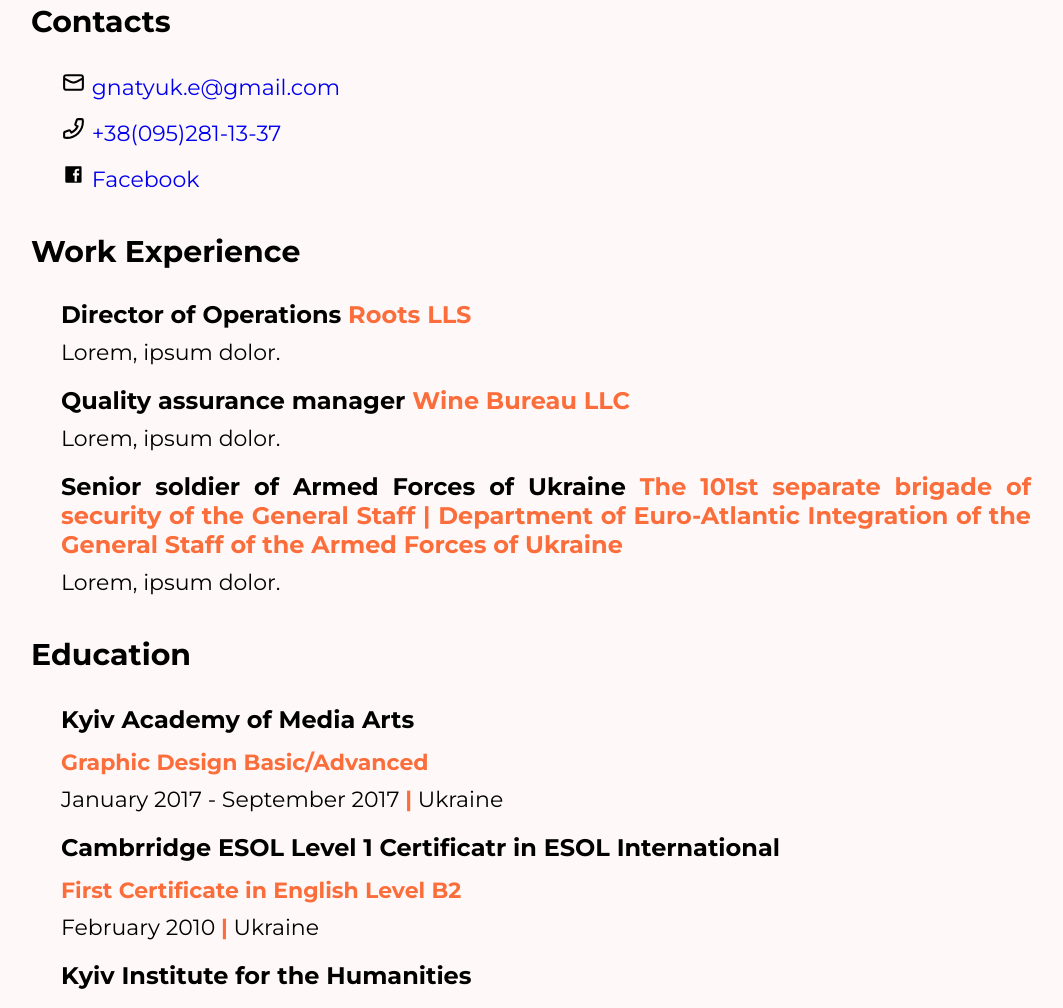
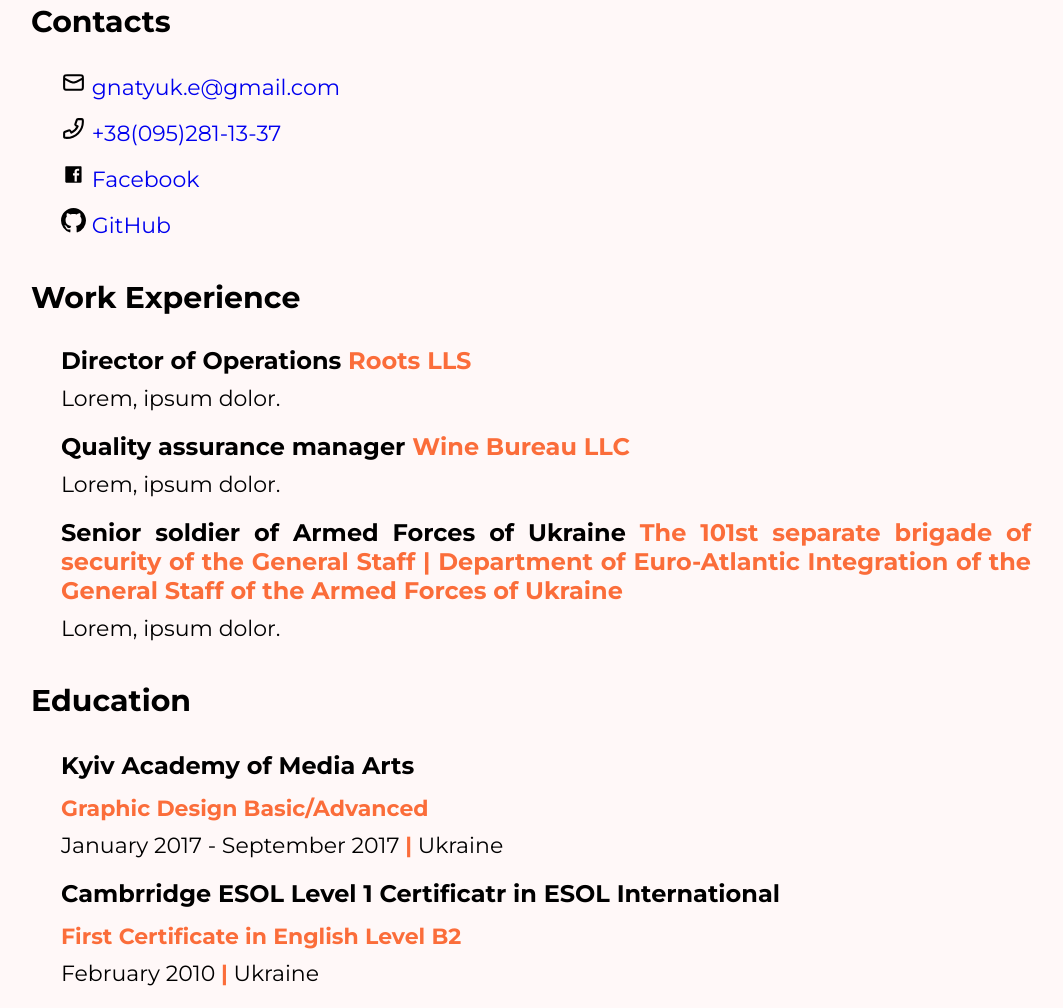
Before and after one commit to eugenehnatiuk/hillel_front_basic_2023, a plain HTML site: page index.html in a window 1280 px wide. Shown: the part 871-1879 px from the top of the page, without its empty margins (109-1172 px from the left). Drawn offline with Linux system fonts and the light colour scheme; a web font is replaced by a local one.

Commit message:
contacts added

```diff
--- a/index.html
+++ b/index.html
@@ -112,6 +112,11 @@
 				<p style="margin: 15px 0px; padding-left: 30px;"><img src="img/facebook.svg" alt="Facebook" width="25"
 						height="25">
 					<a href="https://www.facebook.com/eugene.hnatyuk/">Facebook</a>
+				</p>
+				<p style="margin: 15px 0px; padding-left: 30px;"><svg height="25" aria-hidden="true" viewBox="0 0 16 16" version="1.1" width="25" data-view-component="true" class="octicon octicon-mark-github v-align-middle color-fg-default">
+					<path d="M8 0c4.42 0 8 3.58 8 8a8.013 8.013 0 0 1-5.45 7.59c-.4.08-.55-.17-.55-.38 0-.27.01-1.13.01-2.2 0-.75-.25-1.23-.54-1.48 1.78-.2 3.65-.88 3.65-3.95 0-.88-.31-1.59-.82-2.15.08-.2.36-1.02-.08-2.12 0 0-.67-.22-2.2.82-.64-.18-1.32-.27-2-.27-.68 0-1.36.09-2 .27-1.53-1.03-2.2-.82-2.2-.82-.44 1.1-.16 1.92-.08 2.12-.51.56-.82 1.28-.82 2.15 0 3.06 1.86 3.75 3.64 3.95-.23.2-.44.55-.51 1.07-.46.21-1.61.55-2.33-.66-.15-.24-.6-.83-1.23-.82-.67.01-.27.38.01.53.34.19.73.9.82 1.13.16.45.68 1.31 2.69.94 0 .67.01 1.3.01 1.49 0 .21-.15.45-.55.38A7.995 7.995 0 0 1 0 8c0-4.42 3.58-8 8-8Z"></path>
+			  </svg>
+					<a href="https://github.com/eugenehnatiuk">GitHub</a>
 				</p>
 			</div>
 			<!-- Work Experience -->
```
Also changed, not shown: img/github.svg (added).
